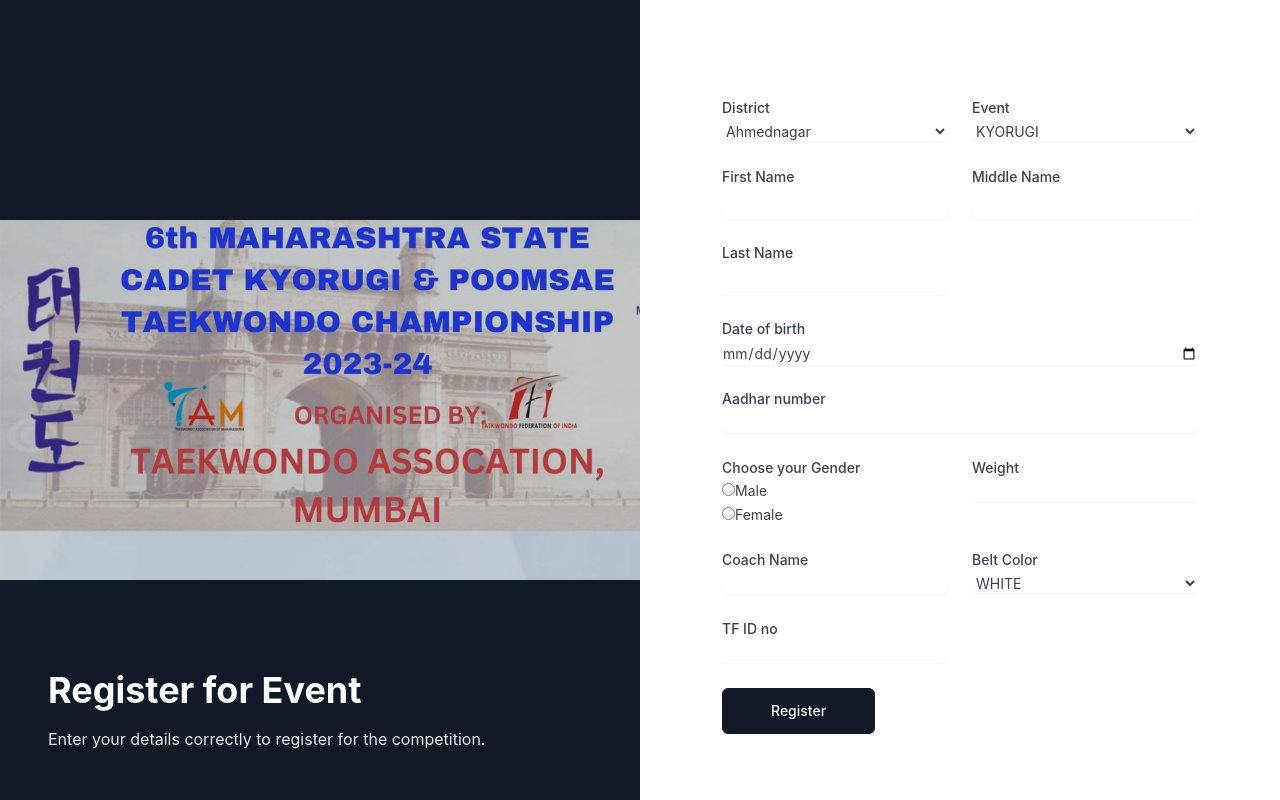
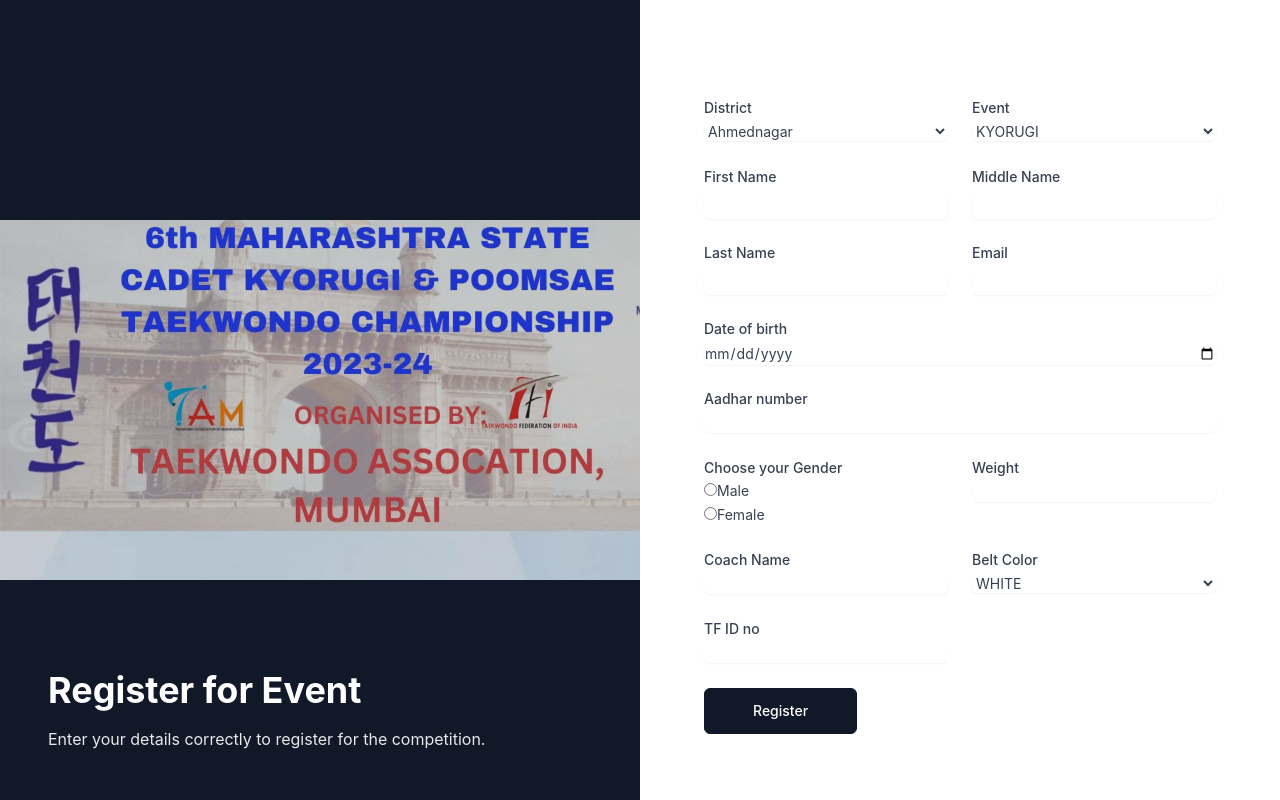
Before and after one commit to Vishvsalvi/Taekwondo-forms, a React (Create React App) app: page / in a window 1280 px wide. Built offline with nearby package versions, Linux system fonts and the light colour scheme.

Commit message:
updated code according to backend

```diff
--- a/src/Components/RegisterationForm.jsx
+++ b/src/Components/RegisterationForm.jsx
@@ -62,7 +62,9 @@
   };
 
   const [firstName, setFirstName] = useState("");
+  const [email, setEmail] = useState("");
   const [firstNameError, setFirstNameError] = useState("");
+  const [emailError, setEmailError] = useState("");
   const [event, setEvent] = useState("KYORUGI");
   const [aadhar, setAadhar] = useState("");
   const [middlename, setMiddlename] = useState("");
@@ -84,7 +86,7 @@
     setMiddlename(value);
 
     if (!value.trim()) {
-      setMiddleNameError("First name is required");
+      setMiddleNameError("Middle name is required");
     } else {
       setMiddleNameError("");
     }
@@ -101,6 +103,17 @@
       setLastNameError("Last name is required");
     } else {
       setLastNameError("");
+    }
+  };
+
+  const handleEmailChange = (event) => {
+    const value = event.target.value;
+    setEmail(value);
+
+    if (!value.trim()) {
+      setEmailError("Email is required");
+    } else {
+      setEmailError("");
     }
   };
 
@@ -129,7 +142,9 @@
     "INDIVIDUAL POOMSAE",
     "PAIR POOMSAE",
     "TEAM POOMSAE",
-    "FREE STYLE POOMSAE",
+    "FREESTYLE INDIVIDUAL POOMSAE",
+    "FREESTYLE PAIR POOMSAE",
+    "FREESTYLE TEAM POOMSAE",
   ];
 
   const handleCoachNameChange = (event) => {
@@ -159,6 +174,7 @@
         gender: gender,
         dob: dob,
         aadhar: aadhar,
+        email: email,
         // weight: weight,
         // height: height,
         coach_name: coachName,
@@ -177,6 +193,7 @@
       setMiddlename("");
       setLastName("");
       setAadhar("");
+      setEmail("");
       setBelt("");
       setCoachName("");
       setGender("");
@@ -353,6 +370,30 @@
                   )}
                 </div>
 
+                 <div className="col-span-6 sm:col-span-3">
+                  <label
+                    htmlFor="LastName"
+                    className="block text-sm font-medium text-gray-700"
+                  >
+                    Email
+                  </label>
+
+                  <input
+                    required
+                    type="email"
+                    id="email"
+                    name="email"
+                    value={email}
+                    onChange={handleEmailChange}
+                    className={`p-1 mt-1 w-full rounded-md border-gray-200 bg-white text-sm text-gray-700 shadow-sm ${
+                      emailError ? "border-red-500" : ""
+                    }`}
+                  />
+                  {emailError && (
+                    <p className="text-red-500 text-sm mt-1">{emailError}</p>
+                  )}
+                </div>
+
                 <div className="col-span-6">
                   <label
                     htmlFor="dateOfBirth"
@@ -404,6 +445,7 @@
                     id="Male"
                     name="gender"
                     value="MALE"
+                    checked={gender === "MALE"}
                     onChange={handleGenderChange}
                   />
                   <label className="text-sm text-gray-700" htmlFor="Male">
@@ -416,6 +458,7 @@
                     id="Female"
                     name="gender"
                     value="FEMALE"
+                    checked={gender === "FEMALE"}
                     onChange={handleGenderChange}
                   />
                   <label className="text-sm text-gray-700" htmlFor="Female">
```
